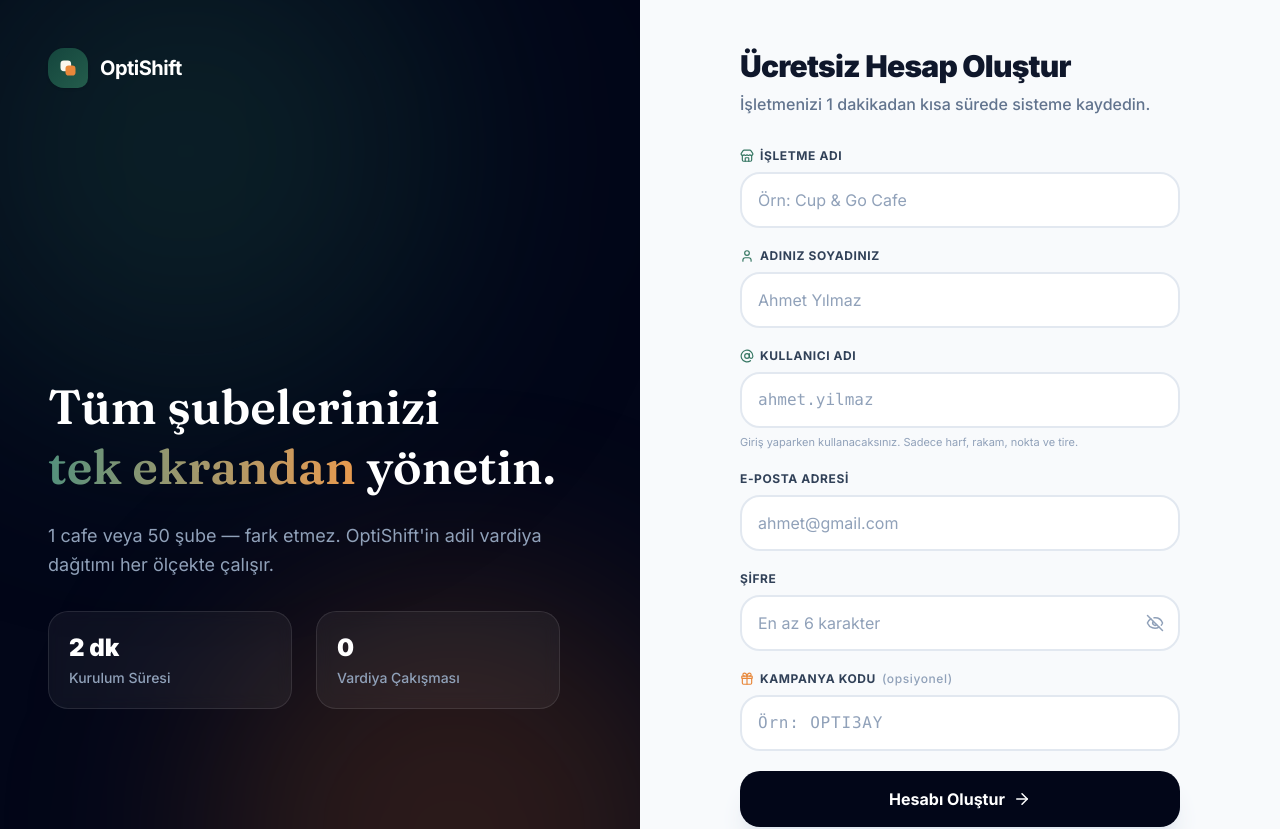
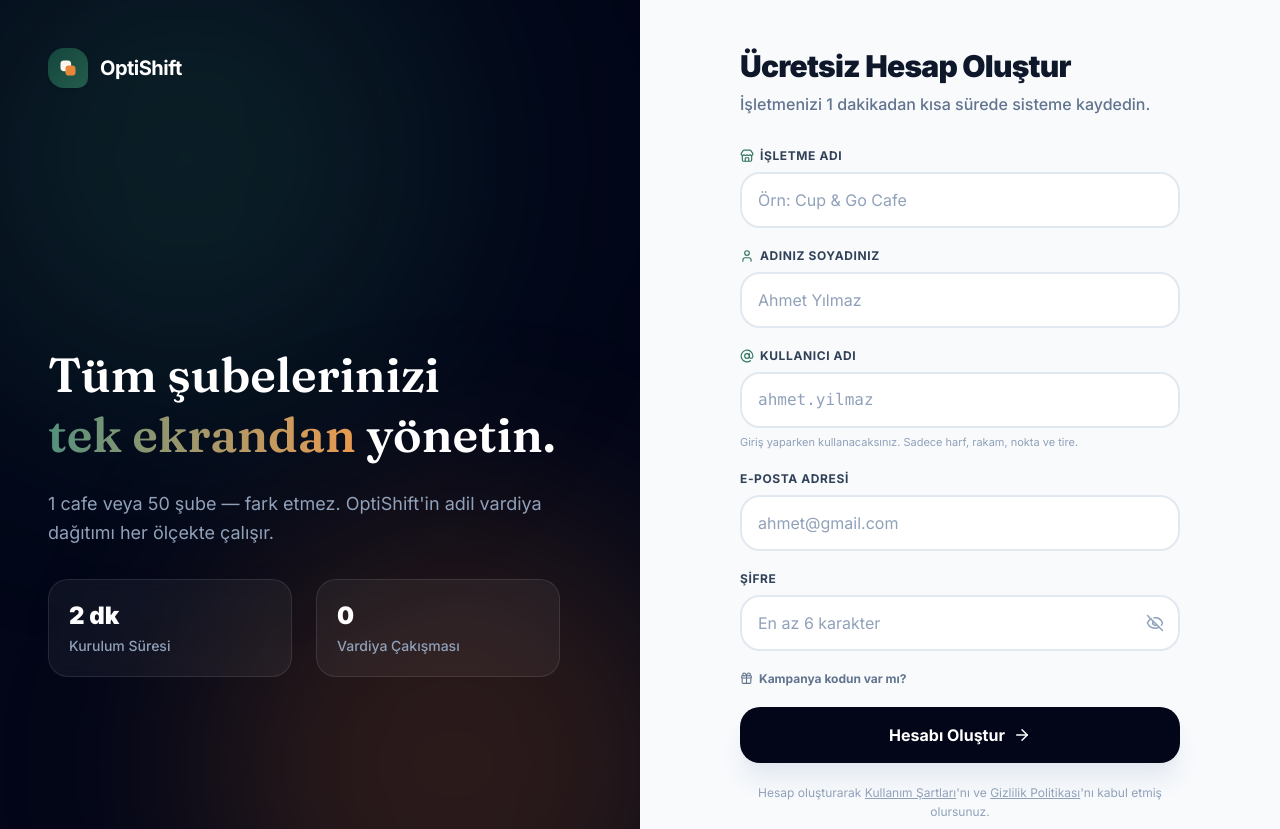
Before and after one commit to sgndgdu/optishift, a Next.js app in the folder web/: page /register in a window 1280 px wide. Shown: the top 829 px of the page. Built offline with nearby package versions, Linux system fonts and the light colour scheme; no server answers.

Commit message:
fix: kampanya kodu alanı sadece ?ref= linkinden gelenlerde otomatik açık
Organik kayıtta form gereksiz uzamasın diye alan varsayılan gizli;
elle kodu olan "Kampanya kodun var mı?" linkiyle açabiliyor.

Co-Authored-By: Claude Sonnet 5 <noreply@anthropic.com>

```diff
--- a/web/app/register/page.tsx
+++ b/web/app/register/page.tsx
@@ -24,6 +24,10 @@ export default function RegisterPage() {
 
   const [form, setForm] = useState({ org_name: "", owner_name: "", username: "", email: "", password: "", promo_code: initialPromo });
   const set = (k: string, v: string) => setForm((f) => ({ ...f, [k]: v }));
+
+  // Alan sadece ?ref= linkinden gelenlerde otomatik açık — organik kayıtta
+  // formu uzatmasın; isteyen "Kampanya kodun var mı?" ile elle açabilir.
+  const [showPromoField, setShowPromoField] = useState(!!initialPromo);
 
   // Google ile "yeni işletme kur" akışı: callback bu üç query param'ı ile geri döner.
   const [googlePending] = useState(() => {
@@ -317,6 +321,7 @@ export default function RegisterPage() {
                   </div>
                 </div>
 
+                {showPromoField ? (
                   <div>
                     <label className="text-xs font-bold text-slate-700 uppercase tracking-wider mb-2 flex items-center gap-1.5">
                       <Gift size={14} className="text-ember-500" />
@@ -326,9 +331,19 @@ export default function RegisterPage() {
                       value={form.promo_code}
                       onChange={(e) => set("promo_code", e.target.value.toUpperCase())}
                       placeholder="Örn: OPTI3AY"
+                      autoFocus={!initialPromo}
                       className="w-full border-2 border-slate-200 rounded-2xl px-4 py-3.5 text-slate-900 font-bold font-mono uppercase tracking-wider bg-white focus:outline-none focus:border-ember-500 transition-colors placeholder:text-slate-400 placeholder:font-normal placeholder:normal-case"
                     />
                   </div>
+                ) : (
+                  <button
+                    type="button"
+                    onClick={() => setShowPromoField(true)}
+                    className="flex items-center gap-1.5 text-xs font-bold text-slate-500 hover:text-ember-600 transition-colors"
+                  >
+                    <Gift size={13} /> Kampanya kodun var mı?
+                  </button>
+                )}
 
                 <button
                   type="submit"
```
Lines whose indentation alone changed are shown as unchanged.
